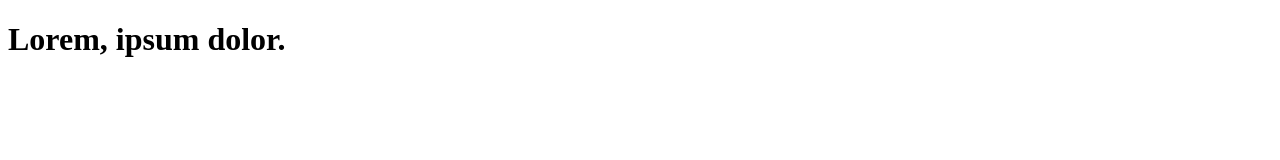
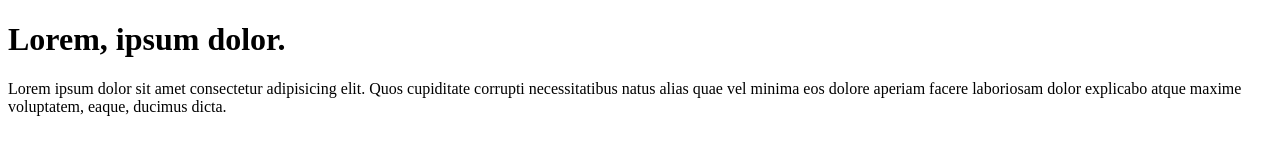
Before and after one commit to mmedic10/segundo-repo, a plain HTML site: page index.html in a window 1280 px wide. Drawn offline with Linux system fonts and the light colour scheme.

Commit message:
agregue el parrafo

```diff
--- a/index.html
+++ b/index.html
@@ -8,5 +8,6 @@
 </head>
 <body>
     <h1>Lorem, ipsum dolor.</h1>
+    <p>Lorem ipsum dolor sit amet consectetur adipisicing elit. Quos cupiditate corrupti necessitatibus natus alias quae vel minima eos dolore aperiam facere laboriosam dolor explicabo atque maxime voluptatem, eaque, ducimus dicta.</p>
 </body>
 </html>
```
